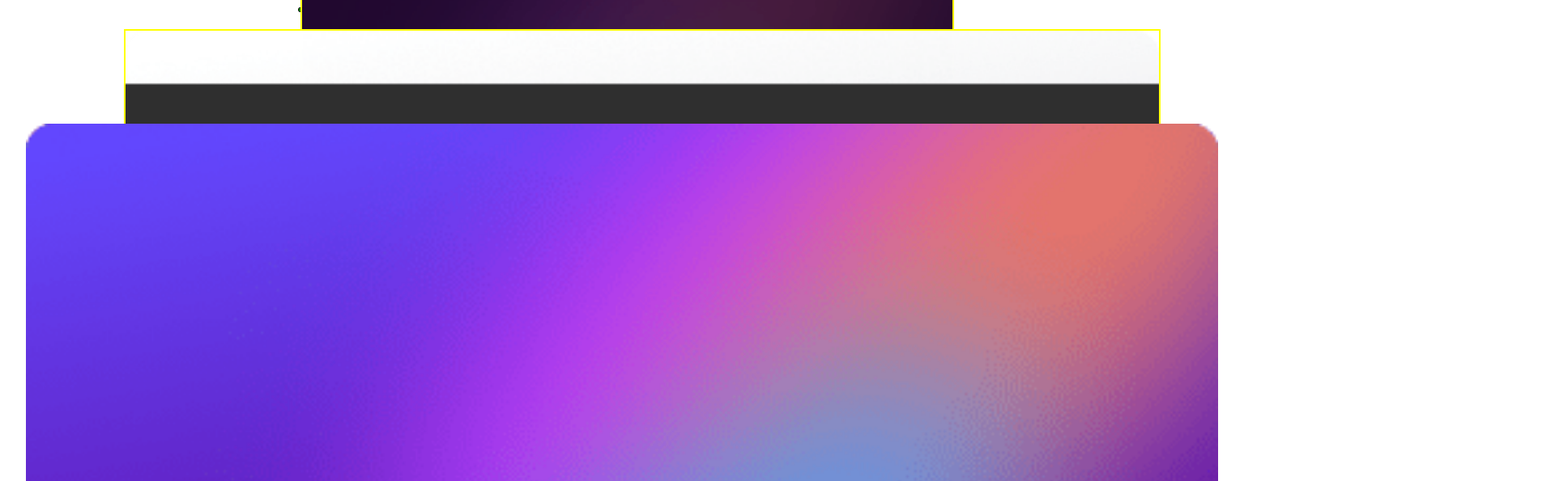
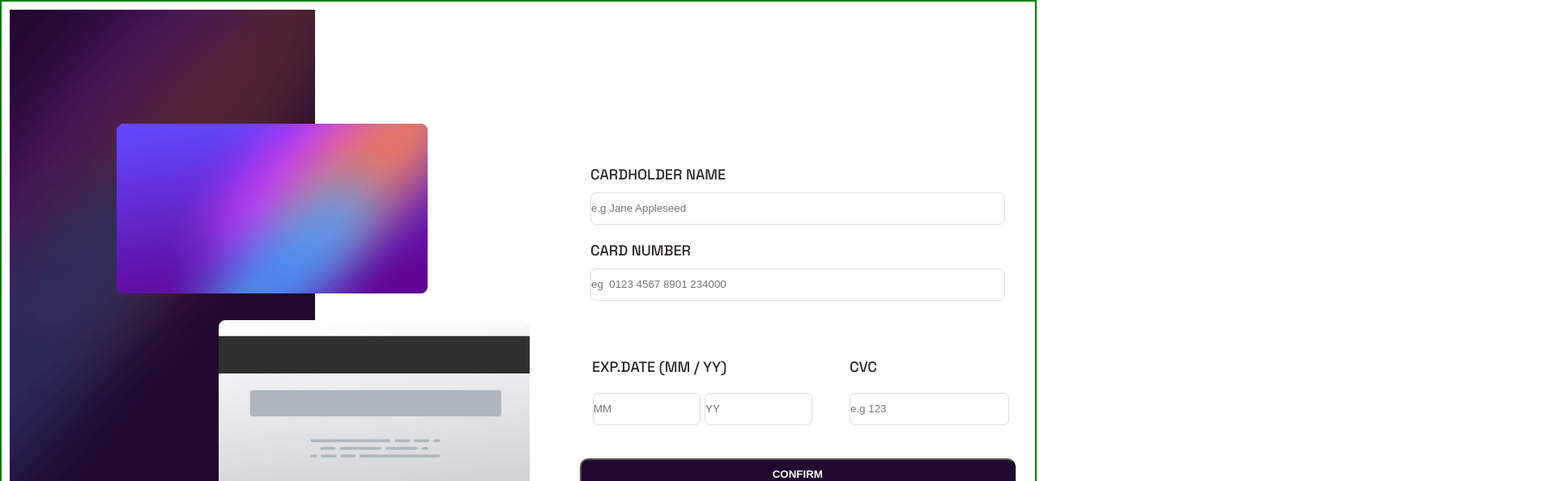
Before and after one commit to Missfara/card-checkout-page-, a React (Create React App) app: page / in a window 1280 px wide. Shown: the top 595 px of the page at 81% size, 1920 px wide, since content can reach past the window. Built offline with nearby package versions, Linux system fonts and the light colour scheme; a web font is replaced by a local one.

Commit message:
desktop view

```diff
--- a/src/components/Form.module.css
+++ b/src/components/Form.module.css
@@ -1,17 +1,15 @@
 @import url("https://fonts.googleapis.com/css2?family=Heebo:wght@300;500;600;700;800&family=Inter:wght@400;500;600;700;800;900&family=Josefin+Sans:wght@400;600;700&family=League+Spartan:wght@600;700&family=Montserrat:ital,wght@0,100;0,200;0,400;0,500;0,600;1,100;1,200;1,400&family=Outfit&family=Playfair+Display:ital,wght@0,400;0,500;0,600;0,700;0,800;0,900;1,400;1,500;1,600;1,700;1,800;1,900&family=Poppins:wght@100;200;400;500;600&family=Ruda:wght@500&family=Space+Grotesk:wght@500;600;700&family=Ubuntu+Mono&display=swap");
-.form {
-  border: 2px solid red;
+
+/* .form {
   margin: 100em;
   display: flex;
-  /* justify-content: center;
-  align-items: center; */
-}
+} */
 
 .firstinput {
   margin: 13px;
   display: flex;
   width: 120%;
-  height: 70px;
+  height: 100px;
   margin-top: -15px;
   border-radius: 7px;
   border: 1px solid hsl(270, 3%, 87%);
@@ -89,7 +87,6 @@
 }
 
 .button {
-  margin: 13px;
   background-color: hsl(278, 68%, 11%);
   color: hsl(0, 0%, 100%);
   margin: 20px auto;
@@ -98,3 +95,85 @@
   text-transform: uppercase;
   border-radius: 10px;
 }
+
+@media only screen and (min-width: 375px) {
+  .firstinput {
+    margin: 13px;
+    display: flex;
+    width: 100%;
+    height: 40px;
+    margin-top: -15px;
+    border-radius: 7px;
+    border: 1px solid hsl(270, 3%, 87%);
+  }
+  .label {
+    display: flex;
+    font-weight: 500;
+    font-size: 18px;
+    color: rgb(45, 41, 41);
+    font-family: Space Grotesk;
+    text-align: start;
+    text-transform: uppercase;
+    margin-bottom: 5px;
+  }
+  .labeltwo {
+    font-weight: 500;
+    font-size: 18px;
+    color: rgb(45, 41, 41);
+    font-family: Space Grotesk;
+    text-align: start;
+    text-transform: uppercase;
+    margin-top: -35px;
+    margin-bottom: 5px;
+  }
+  .labelthree,
+  .labelfour {
+    /* margin: 13px; */
+    font-weight: 500;
+    font-size: 18px;
+    color: rgb(45, 41, 41);
+    font-family: Space Grotesk;
+    text-align: start;
+    margin-top: 15px;
+    text-transform: uppercase;
+    /* border: 2px solid red; */
+  }
+  /* .labelfour {
+    display: flex;
+    font-weight: 500;
+    font-size: 18px;
+    color: rgb(45, 41, 41);
+    font-family: Space Grotesk;
+    text-align: start;
+    text-transform: uppercase;
+  } */
+  .month {
+    /* margin: 13px; */
+    width: 40%;
+    height: 40px;
+    border-radius: 7px;
+    border: 1px solid hsl(270, 3%, 87%);
+    margin-left: -30px;
+  }
+  .year {
+    margin-left: 5px;
+    width: 40%;
+    height: 40px;
+    border-radius: 7px;
+    border: 1px solid hsl(270, 3%, 87%);
+  }
+  .cvc {
+    width: 110%;
+    height: 40px;
+    border-radius: 7px;
+    border: 1px solid hsl(270, 3%, 87%);
+  }
+  .button {
+    background-color: hsl(278, 68%, 11%);
+    color: hsl(0, 0%, 100%);
+    width: 105%;
+    height: 40px;
+    text-transform: uppercase;
+    border-radius: 10px;
+  }
+}
--- a/src/components/Image.jsx
+++ b/src/components/Image.jsx
@@ -3,8 +3,14 @@ import Imagecssmodule from "./Image.module.css";
 
 let Image = () => {
   return (
-    <div className={Imagecssmodule.outerdiv}>
-      <div>{/* <img src="bg-main-desktop.png" alt="pic1" /> */}</div>
+    <div>
+      <div className={Imagecssmodule.outerdiv}>
+        <img
+          src="bg-main-desktop.png"
+          alt="pic1"
+          className={Imagecssmodule.desktopimage}
+        />
+      </div>
       <div className={Imagecssmodule.imageonemobillediv}>
         <img
           src="bg-main-mobile.png"
--- a/src/components/Image.module.css
+++ b/src/components/Image.module.css
@@ -1,21 +1,25 @@
-.outerdiv {
+/* .outerdiv {
   outline: auto;
-}
+} */
 
-.imageonemobillediv {
+/* .imageonemobillediv {
   position: relative;
   width: 100%;
   height: 100%;
   margin: 0;
   border: 2px solid green;
-}
+} */
 
 .imageonemobille {
-  border: 2px solid yellow;
-  position: absolute;
+  /* display: none; */
+  position: relative;
   width: 150%;
   top: -3.5em;
   left: 0;
+}
+
+.desktopimage {
+  display: none;
 }
 
 .imagetwomobille {
@@ -24,7 +28,6 @@
   z-index: 1;
   top: 2em;
   left: 8.5em;
-  border: 2px solid yellow;
 }
 
 .imagethreemobile {
@@ -34,3 +37,30 @@
   left: 1.8em;
   top: 8.5em;
 }
+
+@media only screen and (min-width: 400px) {
+  /* .outerdiv {
+    display: 2px solid green;
+    background-color: green;
+  } */
+  .imageonemobille {
+    display: none;
+  }
+  .desktopimage {
+    display: block;
+    position: relative;
+    width: 30%;
+  }
+  .imagetwomobille {
+    position: absolute;
+    width: 30%;
+    z-index: 1;
+    left: 15em;
+    top: 22em;
+  }
+  .imagethreemobile {
+    width: 30%;
+    z-index: 2;
+    left: 8em;
+  }
+}
--- a/src/index.css
+++ b/src/index.css
@@ -7,19 +7,13 @@
 
 body {
   padding: 10px;
-  display: flex;
+  display: block;
   align-items: center;
   justify-content: center;
-  min-height: 100vh;
   font-weight: 700;
   font-size: 18px;
   text-align: center;
-  /* -moz-osx-font-smoothing: grayscale; */
-}
-
-code {
-  font-family: source-code-pro, Menlo, Monaco, Consolas, "Courier New",
-    monospace;
+  border: 2px solid green;
 }
 
 .flex {
@@ -42,6 +36,16 @@ button {
   display: flex;
   /* align-items: center;
   justify-content: center; */
-  margin-top: 22em;
-  width: 148%;
+  margin-top: 2em;
+  width: 120%;
 }
+
+@media only screen and (min-width: 400px) {
+  .form {
+    display: flex;
+    position: absolute;
+    margin-left: 55%;
+    margin-top: -43%;
+    height: 100%;
+  }
+}
```
Also changed, not shown: src/Form.js (+33 -30 lines).
